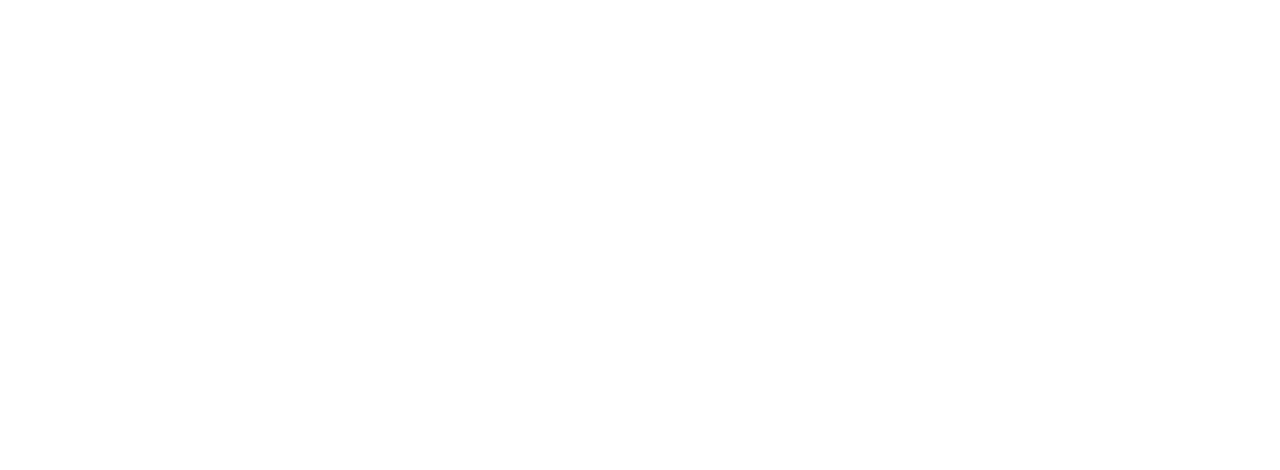
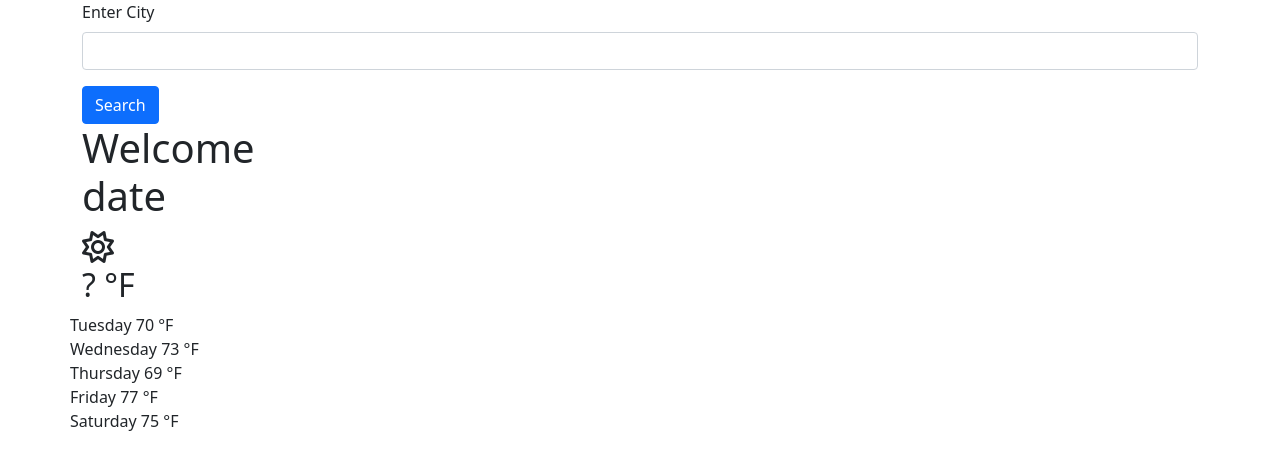
Before and after one commit to mhoppert/weather-app-project-2021, a plain HTML site: page index.html in a window 1280 px wide. Drawn offline with nearby package versions, Linux system fonts and the light colour scheme.

Commit message:
Update index.html

```diff
--- a/index.html
+++ b/index.html
@@ -1,11 +1,67 @@
 <!DOCTYPE html>
 <html lang="en">
+
 <head>
     <meta charset="UTF-8">
     <meta name="viewport" content="width=device-width, initial-scale=1.0">
-    <title>Document</title>
+    <script src="https://unpkg.com/axios/dist/axios.min.js"></script>
+    <title>Homework Week 5</title>
+    <link rel="stylesheet" href="style2.css" />
+    <link href="https://cdn.jsdelivr.net/npm/bootstrap@5.0.0-beta1/dist/css/bootstrap.min.css" rel="stylesheet"
+        integrity="sha384-giJF6kkoqNQ00vy+HMDP7azOuL0xtbfIcaT9wjKHr8RbDVddVHyTfAAsrekwKmP1" crossorigin="anonymous">
+    <script src="https://kit.fontawesome.com/09bbc8346c.js" crossorigin="anonymous"></script>
 </head>
+
 <body>
+    <div class="container-sm">
+        <form id="search-form">
+            <div class="mb-3">
+                <label for="exampleInputEmail1" class="form-label">Enter City</label>
+                <input type="text" class="form-control" id="search-text-input" aria-describedby="emailHelp"
+                    autocomplete="off" />
 
+            </div>
+
+            <button type="submit" class="btn btn-primary" value="Search">Search</button>
+        </form>
+
+
+        <h1>
+            <div id="city">
+                Welcome
+            </div>
+
+            <div id="dateTime">
+                date
+            </div>
+        </h1>
+        <h2>
+            <i class="far fa-sun"></i>
+
+            <br />
+            <div id="dayTemp">
+                ? °F
+            </div>
+        </h2>
+        <div class="day">
+            <div class="row">
+                Tuesday 70 °F
+            </div>
+            <div class="row">
+                Wednesday 73 °F
+            </div>
+            <div class="row">
+                Thursday 69 °F
+            </div>
+            <div class="row">
+                Friday 77 °F
+            </div>
+            <div class="row">
+                Saturday 75 °F
+            </div>
+        </div>
+    </div>
+    <script src="index.js"></script>
 </body>
+
 </html>
```
